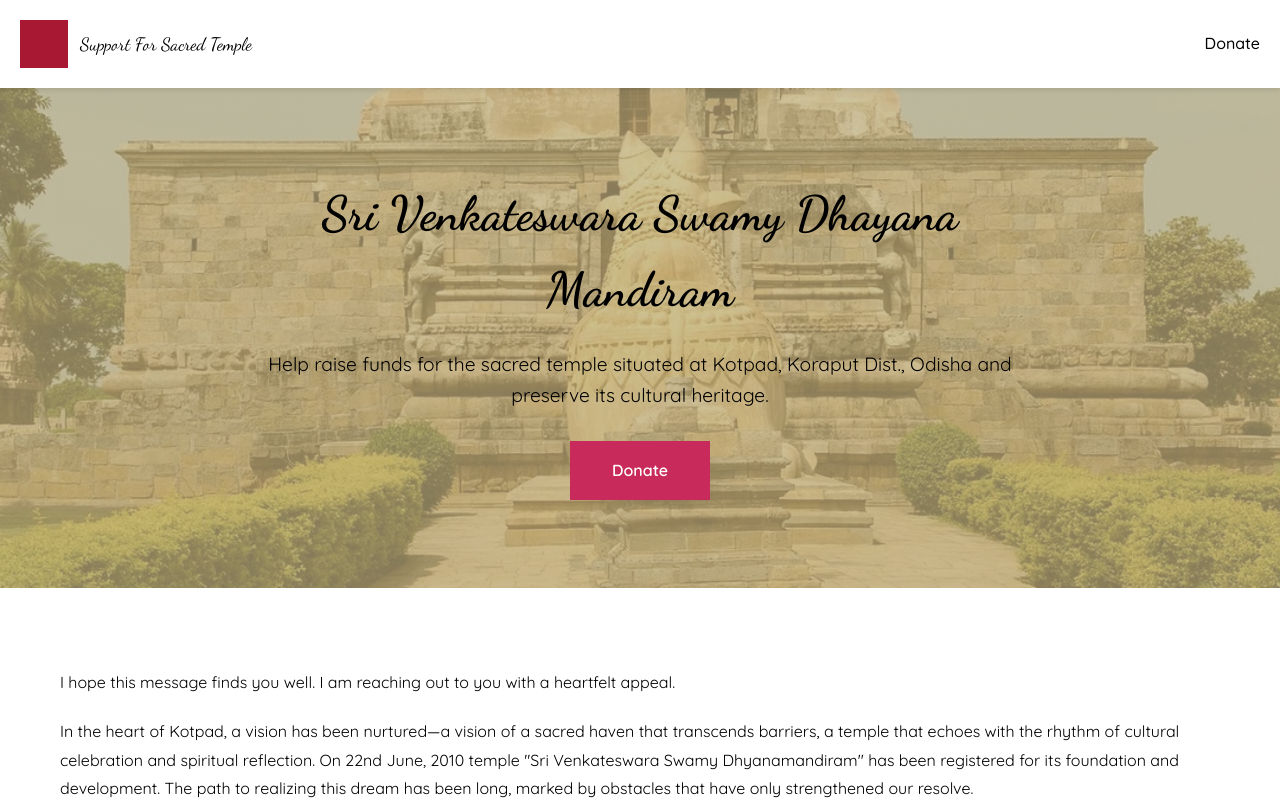
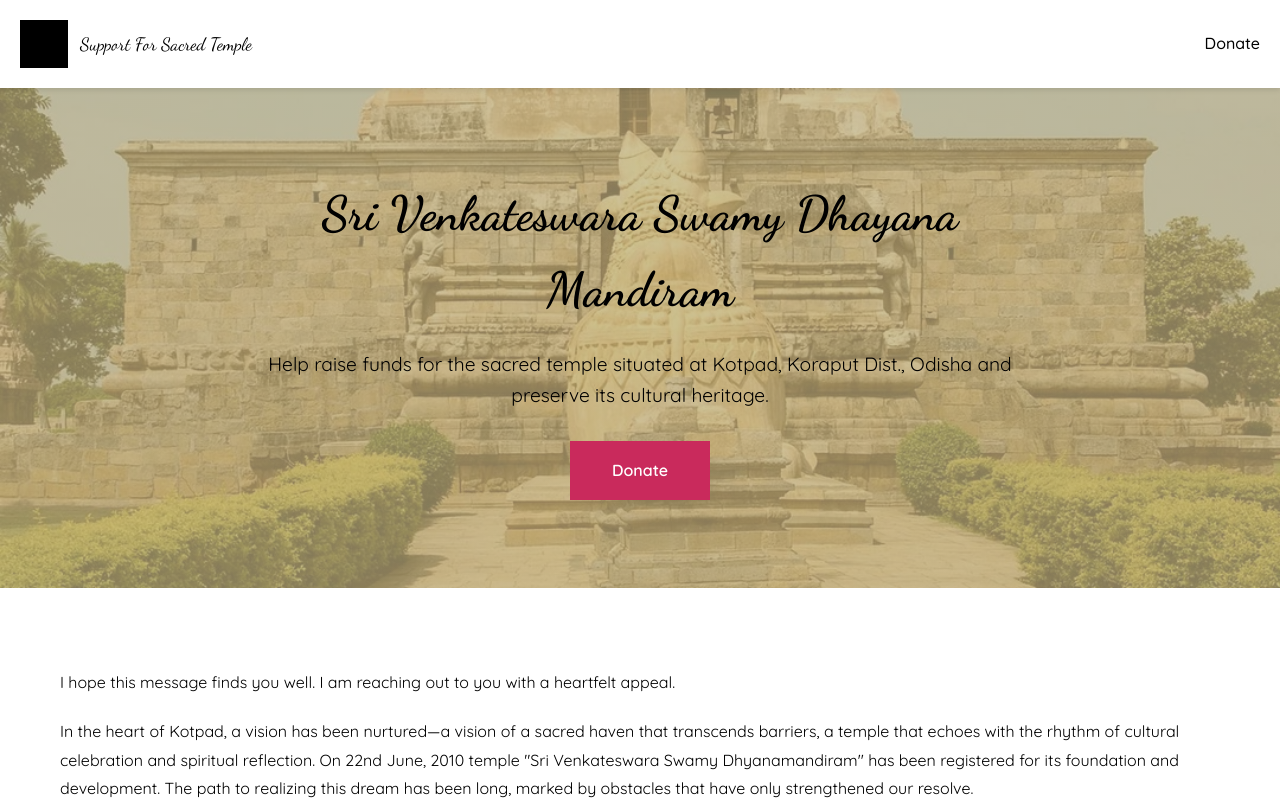
Before and after one commit to ShivaPragathi/Temple-Fund-Website, a plain HTML site: page index.html in a window 1280 px wide. Shown: the top 806 px of the page. Drawn offline with Linux system fonts and the light colour scheme.

Commit message:
Update styles.css

```diff
--- a/styles.css
+++ b/styles.css
@@ -51,7 +51,7 @@ header {
 .logo-icon {
     width: 48px;
     height: 48px;
-    background-color: var(--primary-color);
+    background-color: var(--text-color);
     mask-image: url('./icon.png');
     mask-size: contain;
     mask-repeat: no-repeat;
```
